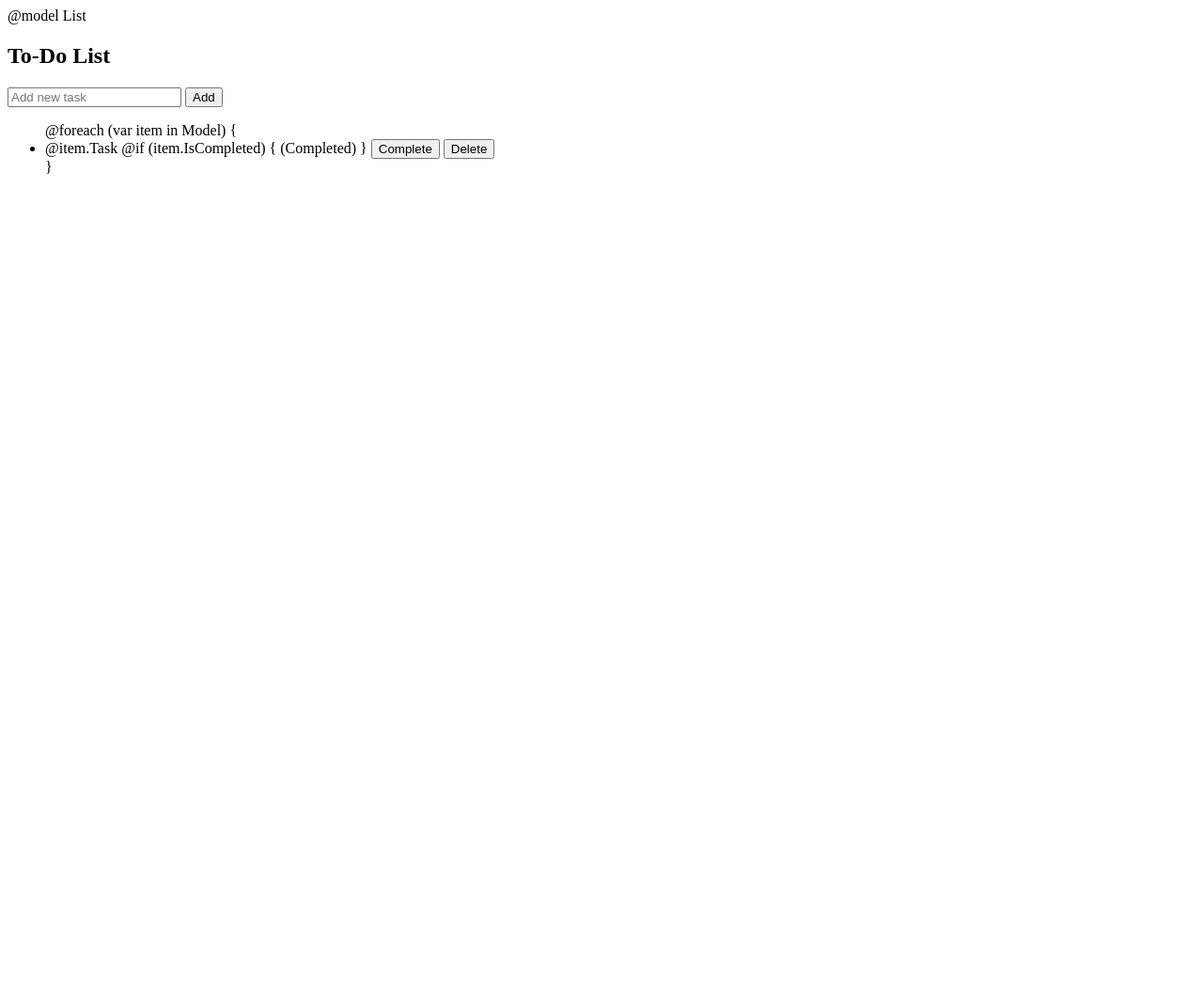
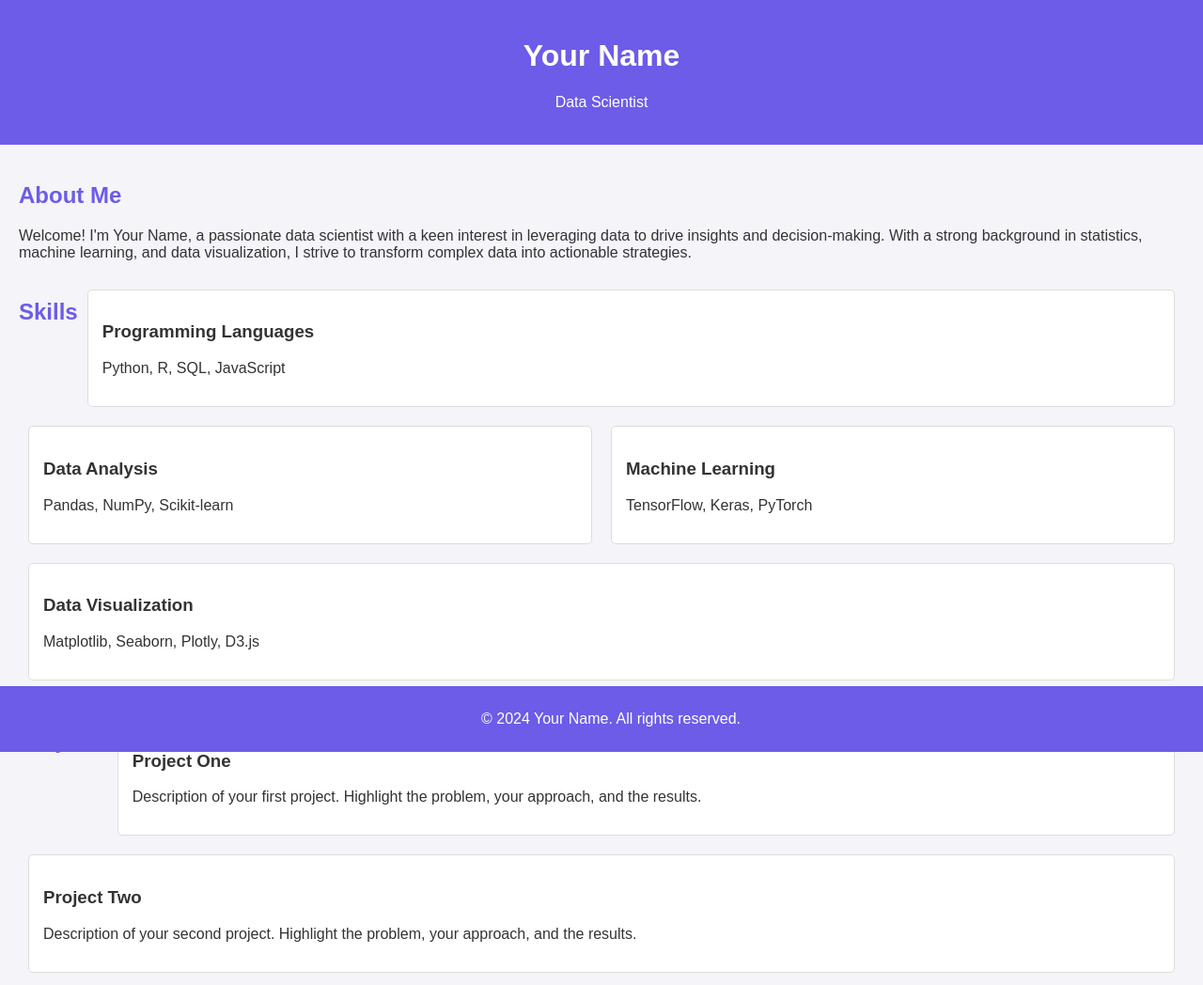
Before and after one commit to Bea-a/dataScience, a plain HTML site: page index.html in a window 1280 px wide. Shown: the top 1048 px of the page at 94% size. Before the commit the page ends 800 px from the top, so only its background shows below. Drawn offline with Linux system fonts and the light colour scheme.

Commit message:
Update index.html

```diff
--- a/index.html
+++ b/index.html
@@ -1,29 +1,107 @@
-@model List<TodoItem>
+<!DOCTYPE html>
+<html lang="en">
+<head>
+    <meta charset="UTF-8">
+    <meta name="viewport" content="width=device-width, initial-scale=1.0">
+    <title>Your Name - Data Scientist</title>
+    <style>
+        body {
+            font-family: Arial, sans-serif;
+            margin: 0;
+            padding: 0;
+            background: #f4f4f9;
+            color: #333;
+        }
+        header {
+            background: #6c5ce7;
+            color: white;
+            padding: 20px;
+            text-align: center;
+        }
+        .container {
+            padding: 20px;
+        }
+        .section {
+            margin-bottom: 20px;
+        }
+        .section h2 {
+            color: #6c5ce7;
+        }
+        .skills, .projects {
+            display: flex;
+            flex-wrap: wrap;
+        }
+        .skill, .project {
+            background: white;
+            border: 1px solid #ddd;
+            border-radius: 5px;
+            padding: 15px;
+            margin: 10px;
+            flex: 1 1 45%;
+        }
+        footer {
+            background: #6c5ce7;
+            color: white;
+            text-align: center;
+            padding: 10px;
+            position: fixed;
+            width: 100%;
+            bottom: 0;
+        }
+    </style>
+</head>
+<body>
+    <header>
+        <h1>Your Name</h1>
+        <p>Data Scientist</p>
+    </header>
 
-<h2>To-Do List</h2>
+    <div class="container">
+        <div class="section about">
+            <h2>About Me</h2>
+            <p>Welcome! I'm Your Name, a passionate data scientist with a keen interest in leveraging data to drive insights and decision-making. With a strong background in statistics, machine learning, and data visualization, I strive to transform complex data into actionable strategies.</p>
+        </div>
 
-<form asp-action="Add">
-    <input type="text" name="Task" placeholder="Add new task" required />
-    <button type="submit">Add</button>
-</form>
+        <div class="section skills">
+            <h2>Skills</h2>
+            <div class="skill">
+                <h3>Programming Languages</h3>
+                <p>Python, R, SQL, JavaScript</p>
+            </div>
+            <div class="skill">
+                <h3>Data Analysis</h3>
+                <p>Pandas, NumPy, Scikit-learn</p>
+            </div>
+            <div class="skill">
+                <h3>Machine Learning</h3>
+                <p>TensorFlow, Keras, PyTorch</p>
+            </div>
+            <div class="skill">
+                <h3>Data Visualization</h3>
+                <p>Matplotlib, Seaborn, Plotly, D3.js</p>
+            </div>
+        </div>
 
-<ul>
-    @foreach (var item in Model)
-    {
-        <li>
-            @item.Task
-            @if (item.IsCompleted)
-            {
-                <span>(Completed)</span>
-            }
-            <form asp-action="Complete" method="post" style="display:inline;">
-                <input type="hidden" name="id" value="@item.Id" />
-                <button type="submit">Complete</button>
-            </form>
-            <form asp-action="Delete" method="post" style="display:inline;">
-                <input type="hidden" name="id" value="@item.Id" />
-                <button type="submit">Delete</button>
-            </form>
-        </li>
-    }
-</ul>
+        <div class="section projects">
+            <h2>Projects</h2>
+            <div class="project">
+                <h3>Project One</h3>
+                <p>Description of your first project. Highlight the problem, your approach, and the results.</p>
+            </div>
+            <div class="project">
+                <h3>Project Two</h3>
+                <p>Description of your second project. Highlight the problem, your approach, and the results.</p>
+            </div>
+        </div>
+
+        <div class="section blog">
+            <h2>Blog</h2>
+            <p>Stay tuned for upcoming blog posts!</p>
+        </div>
+    </div>
+
+    <footer>
+        <p>&copy; 2024 Your Name. All rights reserved.</p>
+    </footer>
+</body>
+</html>
```
